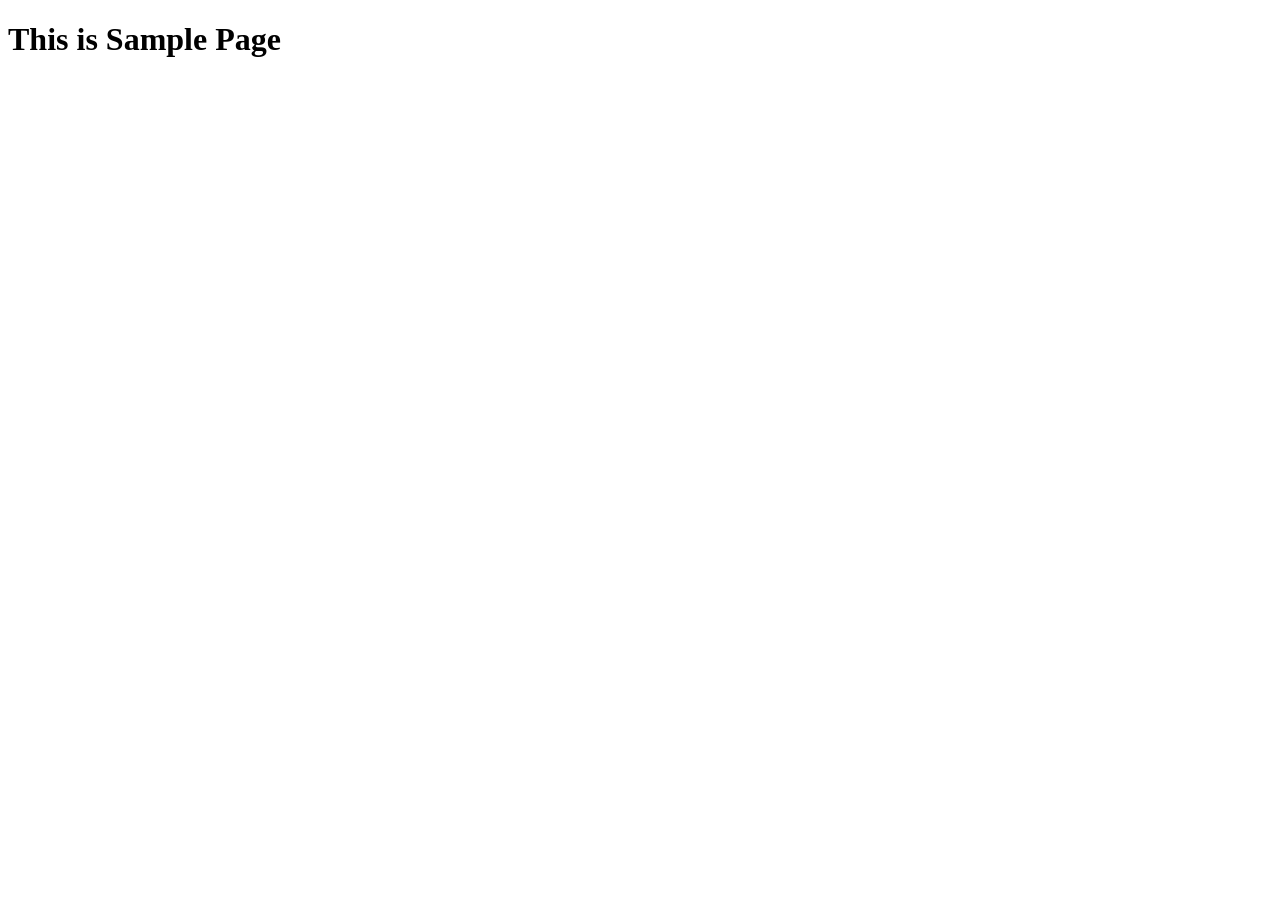
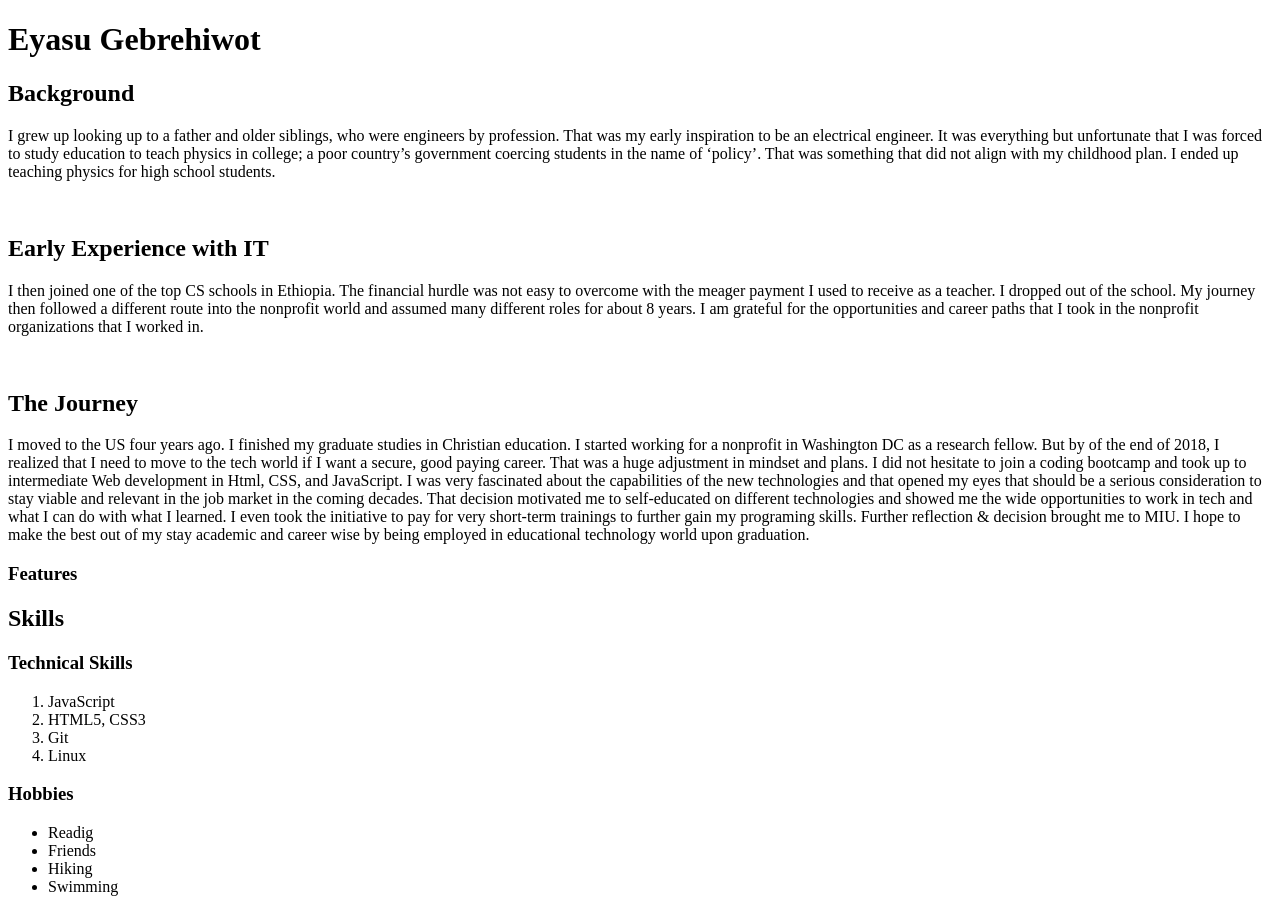
Before and after one commit to EyasuB/Eyasub.github.io, a plain HTML site: page index.html in a window 1280 px wide. Before the commit the page ends 800 px from the top, so only its background shows below. Drawn offline with Linux system fonts and the light colour scheme.

Commit message:
Modified Profile Page

```diff
--- a/index.html
+++ b/index.html
@@ -1,13 +1,83 @@
 <!DOCTYPE html>
 <html lang="en">
+
 <head>
     <meta charset="UTF-8">
     <meta http-equiv="X-UA-Compatible" content="IE=edge">
     <meta name="viewport" content="width=device-width, initial-scale=1.0">
-    <title>Document</title>
+    <title>Myprofile</title>
 </head>
-<h1>This is Sample Page</h1>
+
 <body>
+    <h1>Eyasu Gebrehiwot</h1>
+    <div id="introduction"></div>
+    <h2>Background</h2>
+    <article>
+        <p>I grew up looking up to a father and older siblings, who were engineers by profession. That was my early
+            inspiration to
+            be an electrical engineer. It was everything but unfortunate that I was forced to study education to teach
+            physics in
+            college; a poor country’s government coercing students in the name of ‘policy’. That was something that did
+            not align
+            with my childhood plan. I ended up teaching physics for high school students.</p>
+        <br>
+        <h2>Early Experience with IT</h2>
+        <p>I then joined one of the top CS schools in Ethiopia. The financial hurdle was not easy to overcome with the
+            meager
+            payment I used to receive as a teacher. I dropped out of the school. My journey then followed a different
+            route into the
+            nonprofit world and assumed many different roles for about 8 years. I am grateful for the opportunities and
+            career paths
+            that I took in the nonprofit organizations that I worked in.</p>
+
+        </p>
+        <br>
+        <h2>The Journey</h2>
+        <p>I moved to the US four years ago. I finished my graduate studies in Christian education. I started working
+            for a
+            nonprofit in Washington DC as a research fellow. But by of the end of 2018, I realized that I need to move
+            to the tech
+            world if I want a secure, good paying career. That was a huge adjustment in mindset and plans.
+            I did not hesitate to join a coding bootcamp and took up to intermediate Web development in Html, CSS, and
+            JavaScript. I
+            was very fascinated about the capabilities of the new technologies and that opened my eyes that should be a
+            serious
+            consideration to stay viable and relevant in the job market in the coming decades.
+            That decision motivated me to self-educated on different technologies and showed me the wide opportunities
+            to work in
+            tech and what I can do with what I learned. I even took the initiative to pay for very short-term trainings
+            to further
+            gain my programing skills.
+            Further reflection & decision brought me to MIU. I hope to make the best out of my stay academic and career
+            wise by
+            being employed in educational technology world upon graduation.
+        </p>
+    </article>
+
+
+
+    <h3>Features</h3>
+    <p></p>
+    </div>
+    <div id="habitat">
+        <h2>Skills </h2>
+        <h3>Technical Skills </h3>
+        <ol>
+            <li>JavaScript</li>
+            <li>HTML5, CSS3</li>
+            <li>Git</li>
+            <li>Linux</li>
+        </ol>
+
+        <h3>Hobbies</h3>
+        <ul>
+            <li>Readig </li>
+            <li>Friends</li>
+            <li>Hiking </li>
+            <li>Swimming </li>
+        </ul>
+    </div>
 
 </body>
+
 </html>
```
